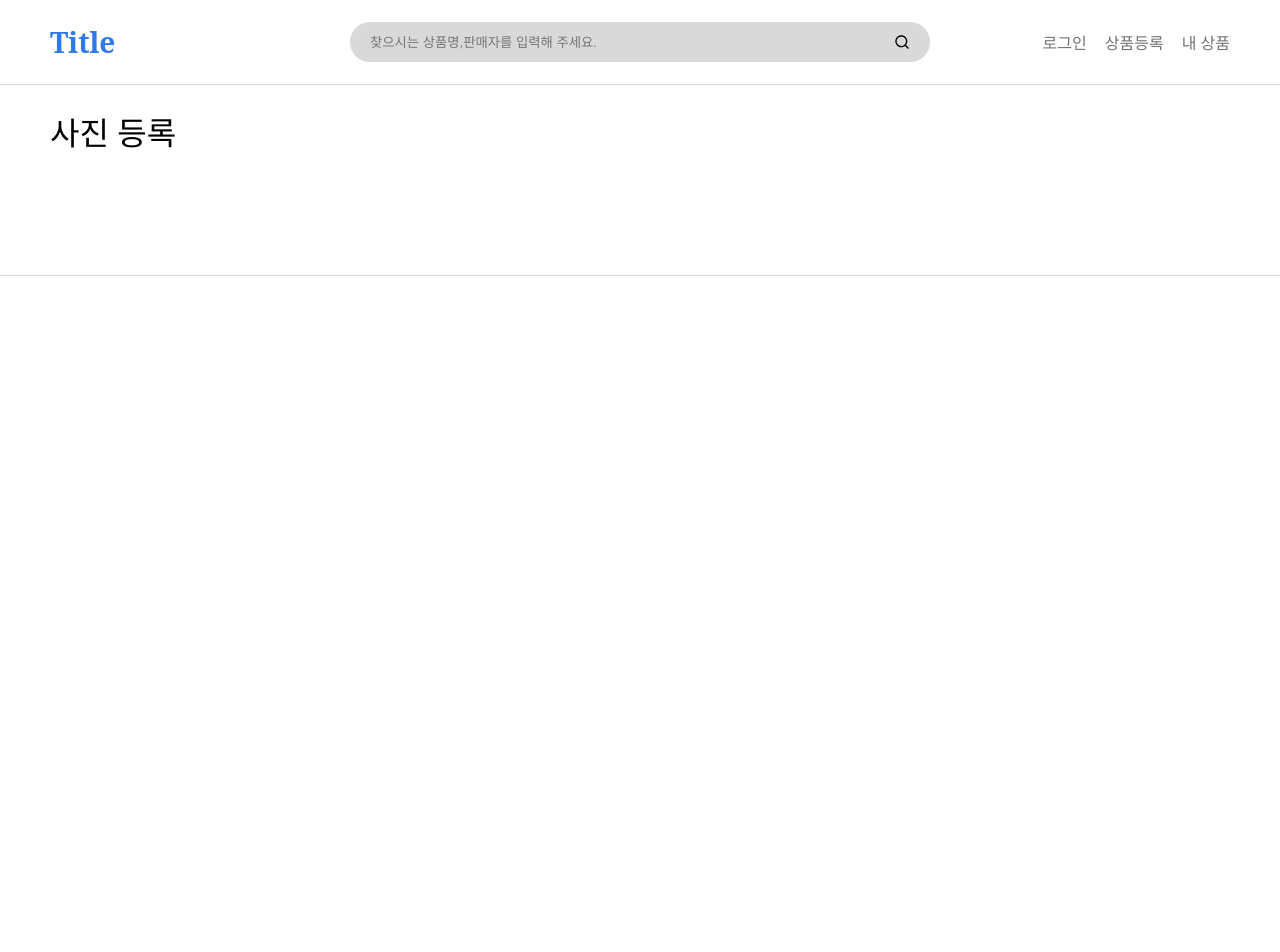
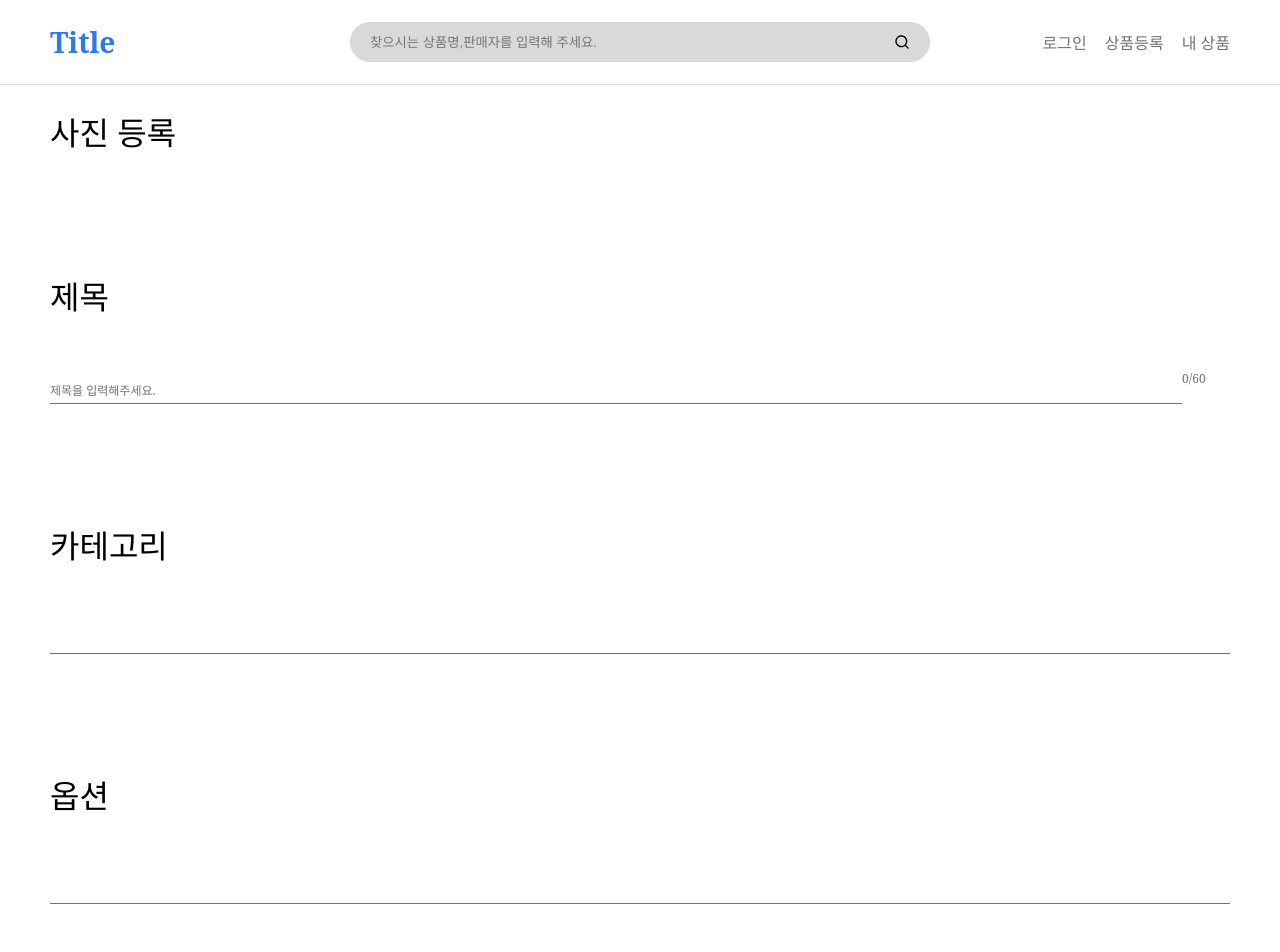
Before and after one commit to JaeyoonCheon/used-clothes-front, a React (Create React App) app: page /addItem in a window 1280 px wide. Shown: the top 952 px of the page. Before the commit the page ends 800 px from the top, so only its background shows below. Built offline with nearby package versions, Linux system fonts and the light colour scheme.

Commit message:
FEAT / <Input /> 1. 입력 텍스트의 길이를 제한/체크해 오른쪽에 표시해 주는 길이 100%의 Input을 추가. 추후 구조 변경을 통해 글자 수를 보여주는 div가 내부에 들어가도록 변경 예정

```diff
--- a/src/components/common/Input.js
+++ b/src/components/common/Input.js
@@ -14,6 +14,7 @@ const InputContainer = styled.input`
   outline: none;
 
   &::placeholder {
+    color: ${colors.mono[0]};
     font-family: "Noto Serif";
     font-size: 12px;
   }
@@ -26,6 +27,32 @@ const InputContainer = styled.input`
   &:focus {
     border-bottom: 2px solid ${colors.blue[0]};
   }
+`;
+
+const Wrapper = styled.div`
+  width: 100%;
+  height: 35px;
+  padding: 0;
+  margin-top: 10px;
+  display: flex;
+  align-items: center;
+
+  &:after {
+    content: "";
+    display: block;
+    clear: both;
+  }
+`;
+
+const Counter = styled.div`
+  float: right;
+  width: 50px;
+  height: 90%;
+  z-index: 99;
+
+  color: ${colors.mono[0]};
+  font-family: "Noto Serif";
+  font-size: 12px;
 `;
 
 export const Input = (props) => {
@@ -47,3 +74,31 @@ export const Input = (props) => {
     ></InputContainer>
   );
 };
+
+export const LimitedInput = (props) => {
+  const { placeholder, name, isRequired = false, limit = 60 } = props;
+  const [value, setValue] = useState("");
+  const [count, setCount] = useState(0);
+
+  const onChange = (e) => {
+    setValue(e.target.value);
+    if (e.target.value.length >= limit) {
+      setValue(e.target.value.substr(0, limit));
+    }
+    setCount(e.target.value.length);
+  };
+
+  return (
+    <Wrapper>
+      <InputContainer
+        type="text"
+        value={value}
+        placeholder={placeholder}
+        name={name}
+        isRequired={isRequired}
+        onChange={onChange}
+      ></InputContainer>
+      <Counter>{`${count}/${limit}`}</Counter>
+    </Wrapper>
+  );
+};
--- a/src/pages/AddItemPage.js
+++ b/src/pages/AddItemPage.js
@@ -4,6 +4,7 @@ import styled from "styled-components";
 import colors from "../lib/styles/colors";
 import Header from "../components/common/Header";
 import Footer from "../components/common/Footer";
+import { Input, LimitedInput } from "../components/common/Input";
 
 const Wrapper = styled.div`
   width: 1180px;
@@ -33,6 +34,30 @@ const AddItemPage = () => {
         <ContentWrapper>
           <ContentTitle>사진 등록</ContentTitle>
         </ContentWrapper>
+        <ContentWrapper>
+          <ContentTitle>제목</ContentTitle>
+          <LimitedInput
+            placeholder="제목을 입력해주세요."
+            isRequired={true}
+            limit={60}
+          ></LimitedInput>
+        </ContentWrapper>
+        <ContentWrapper>
+          <ContentTitle>카테고리</ContentTitle>
+          <Input></Input>
+        </ContentWrapper>
+        <ContentWrapper>
+          <ContentTitle>옵션</ContentTitle>
+          <Input></Input>
+        </ContentWrapper>
+        <ContentWrapper>
+          <ContentTitle>가격</ContentTitle>
+          <Input></Input>
+        </ContentWrapper>
+        <ContentWrapper>
+          <ContentTitle>게시글 내용</ContentTitle>
+          <Input></Input>
+        </ContentWrapper>
       </Wrapper>
       <Footer></Footer>
     </>
```
